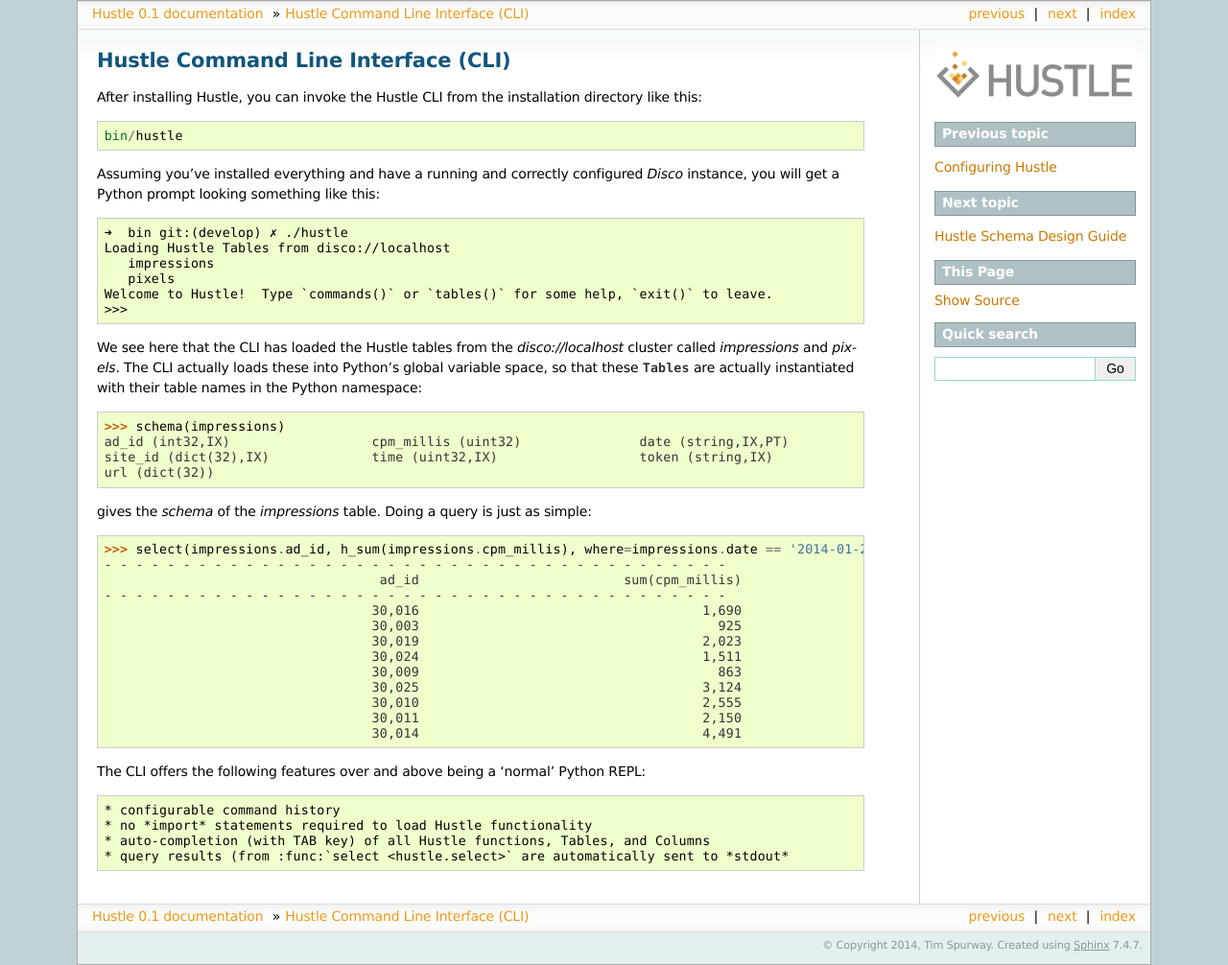
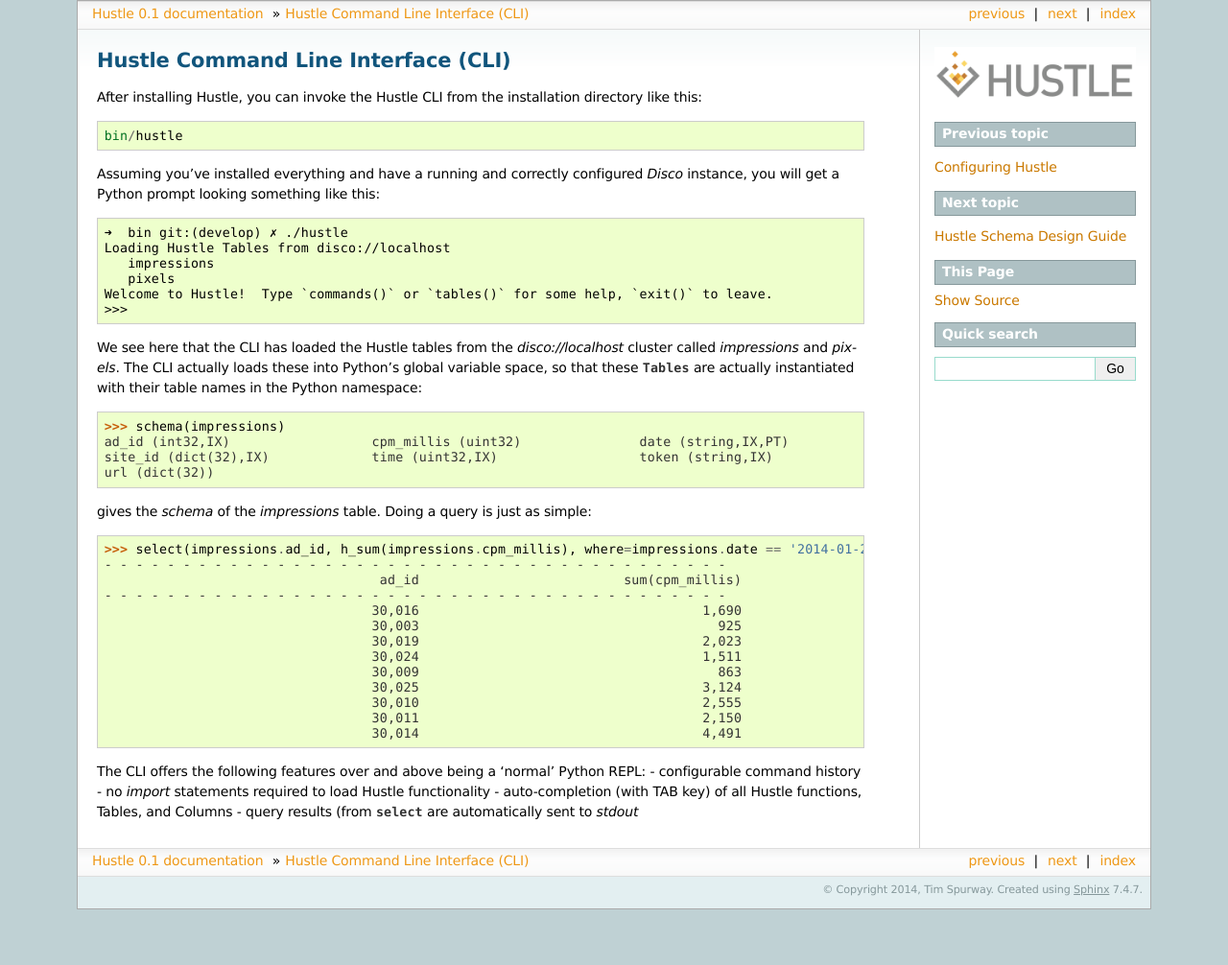
Before and after one commit to tspurway/hustle, a Sphinx documentation site: the page built from doc/howto/cli.rst, in a window 1280 px wide. Shown: the whole page at 96% size. Built offline with Sphinx 7.4.7, drawn with Linux system fonts in a browser that asks for light colours; after the commit the page ends 948 px from its top, so only the background shows below that.

Commit message:
documentation clean-up

```diff
--- a/doc/howto/cli.rst
+++ b/doc/howto/cli.rst
@@ -43,9 +43,8 @@
                                       30,014                                    4,491
 
 
-The CLI offers the following features over and above being a 'normal' Python REPL::
-
-* configurable command history
-* no *import* statements required to load Hustle functionality
-* auto-completion (with TAB key) of all Hustle functions, Tables, and Columns
-* query results (from :func:`select <hustle.select>` are automatically sent to *stdout*
+The CLI offers the following features over and above being a 'normal' Python REPL:
+- configurable command history
+- no *import* statements required to load Hustle functionality
+- auto-completion (with TAB key) of all Hustle functions, Tables, and Columns
+- query results (from :func:`select <hustle.select>` are automatically sent to *stdout*
```
Also changed, not shown: doc/howto/configure.rst (+6 -6 lines), doc/howto/query.rst (+3 -4 lines), doc/howto/schema.rst (+30 -30 lines).
